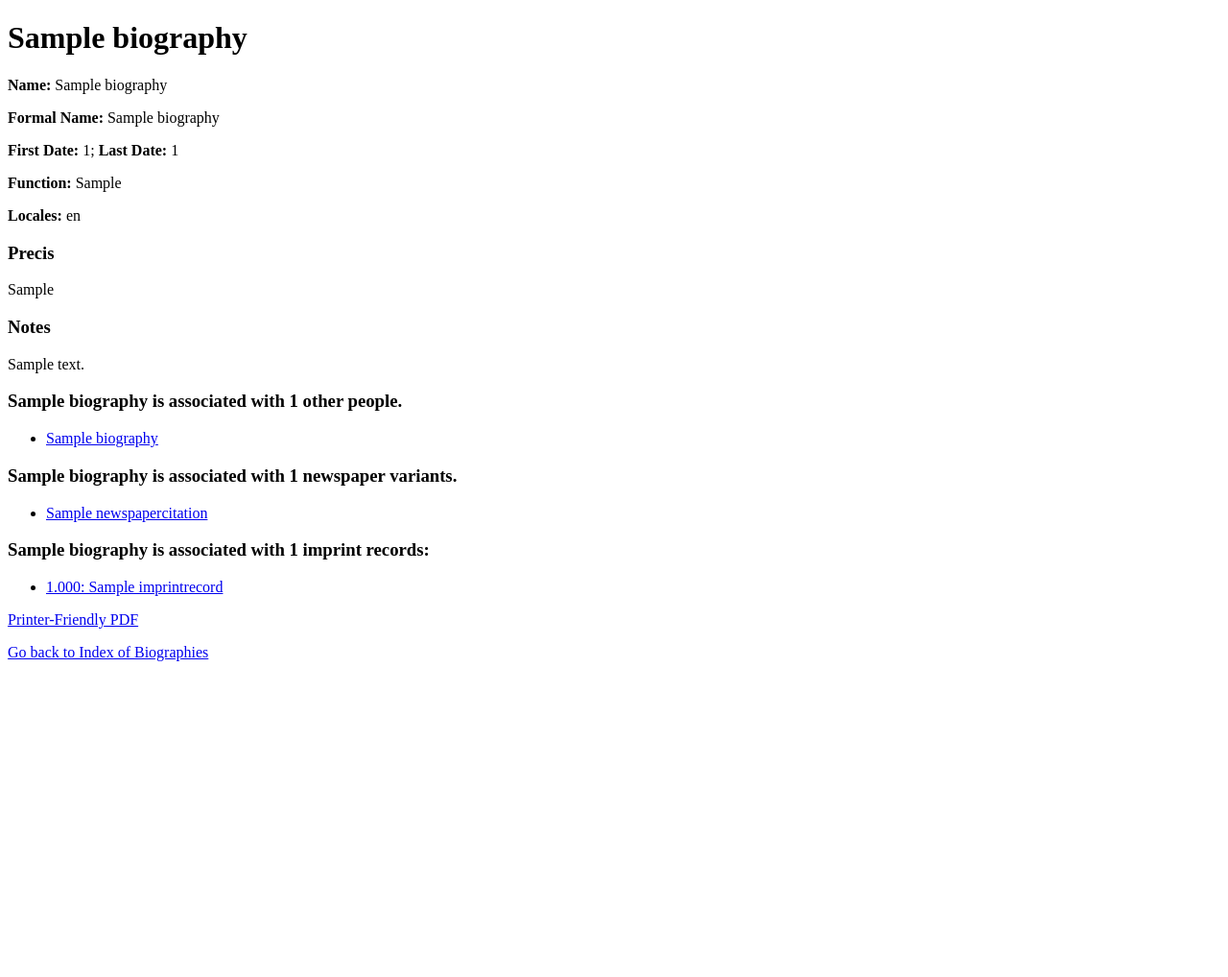
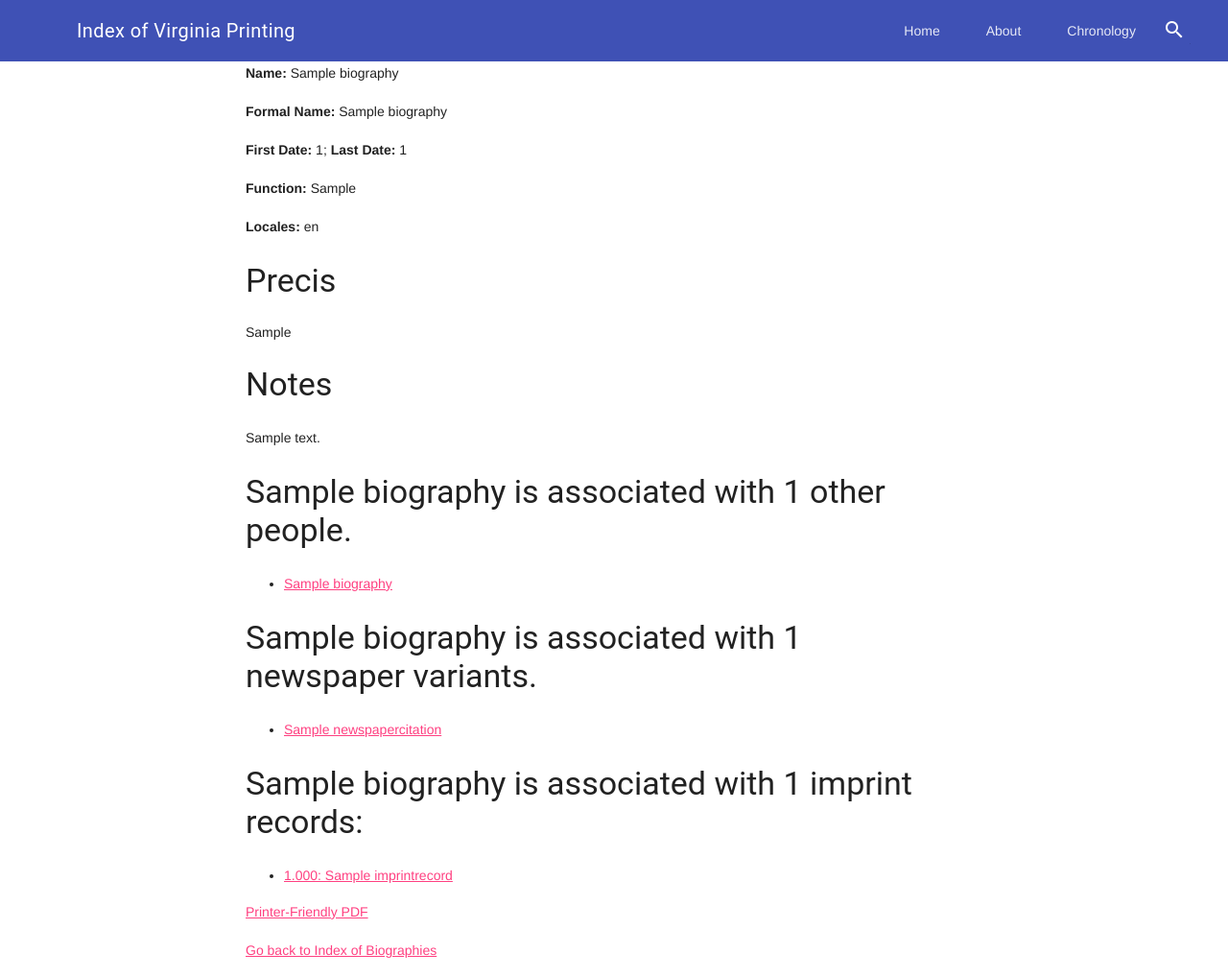
Before and after one commit to lbowenbiggs/virginia-priniting-db, a Django app: page /VPDB/bio/1/ in a window 1280 px wide. Shown: the whole page at 96% size. Run offline with Django 3.2, Linux system fonts and the light colour scheme; tables that the repository leaves empty hold one stand-in row (values such as "Sample post").

Commit message:
Add a toolbar with links (empty) to the biography detail pages.

```diff
--- /dev/null
+++ b/VirginiaPrinting/static/VirginiaPrinting/style.css
@@ -0,0 +1,7 @@
+main {
+    max-width: 740px;
+    width: 60%;
+    padding-left: 20%;
+    padding-right: 20%;
+    position: relative;
+}
--- a/VirginiaPrinting/templates/VirginiaPrinting/biography.html
+++ b/VirginiaPrinting/templates/VirginiaPrinting/biography.html
@@ -3,10 +3,52 @@
 <head>
     <meta charset="UTF-8">
     <title>{{ biography.name }}</title>
+
+    <link rel="stylesheet" href="https://fonts.googleapis.com/icon?family=Material+Icons">
+<link rel="stylesheet" href="https://code.getmdl.io/1.3.0/material.indigo-pink.min.css">
+<script defer src="https://code.getmdl.io/1.3.0/material.min.js"></script>
+
+    {% load static %}
+
+<link rel="stylesheet" type="text/css" href="{% static 'VirginiaPrinting/style.css' %}" />
+
+
 </head>
 <body>
 
-<h1>{{ biography.name }}</h1>
+<!-- Uses a header that scrolls with the text, rather than staying
+  locked at the top -->
+<div class="mdl-layout mdl-js-layout">
+  <header class="mdl-layout__header mdl-layout__header--scroll">
+    <div class="mdl-layout__header-row">
+      <!-- Title -->
+      <span class="mdl-layout-title">Index of Virginia Printing</span>
+      <!-- Add spacer, to align navigation to the right -->
+      <div class="mdl-layout-spacer"></div>
+      <!-- Navigation -->
+      <nav class="mdl-navigation">
+        <a class="mdl-navigation__link" href="">Home</a>
+        <a class="mdl-navigation__link" href="">About</a>
+        <a class="mdl-navigation__link" href="{% url 'VPDB:chronology_imprints_detail' %}">Chronology</a>
+      </nav>
+
+        <div class="mdl-textfield mdl-js-textfield mdl-textfield--expandable
+                  mdl-textfield--floating-label mdl-textfield--align-right">
+        <label class="mdl-button mdl-js-button mdl-button--icon"
+               for="fixed-header-drawer-exp">
+          <i class="material-icons">search</i>
+        </label>
+        <div class="mdl-textfield__expandable-holder">
+          <input class="mdl-textfield__input" type="text" name="sample"
+                 id="fixed-header-drawer-exp">
+        </div>
+      </div>
+
+    </div>
+  </header>
+  <main class="mdl-layout__content">
+    <div class="page-content">
+
 
 <p><strong>Name:</strong> {{ biography.name }}</p>
 {% if biography.formal_name %}
@@ -60,5 +102,9 @@
 
 <p><a href="{% url 'VPDB:bios_index' %}">Go back to Index of Biographies</a></p>
 
+    </div>
+  </main>
+</div>
+
 </body>
 </html>
--- a/VirginiaPrinting/templates/VirginiaPrinting/search_results.html
+++ b/VirginiaPrinting/templates/VirginiaPrinting/search_results.html
@@ -3,6 +3,10 @@
 <head>
     <meta charset="UTF-8">
     <title>Index of Virginia Printing</title>
+
+        <link rel="stylesheet" href="https://fonts.googleapis.com/icon?family=Material+Icons">
+ <link rel="stylesheet" href="https://code.getmdl.io/1.3.0/material.indigo-amber.min.css" />
+<script defer src="https://code.getmdl.io/1.3.0/material.min.js"></script>
 </head>
 <body>
 
```
Also changed, not shown: VPDB/settings.py (+6 -2 lines), VirginiaPrinting/templates/VirginiaPrinting/index.html (+7 -0 lines).
